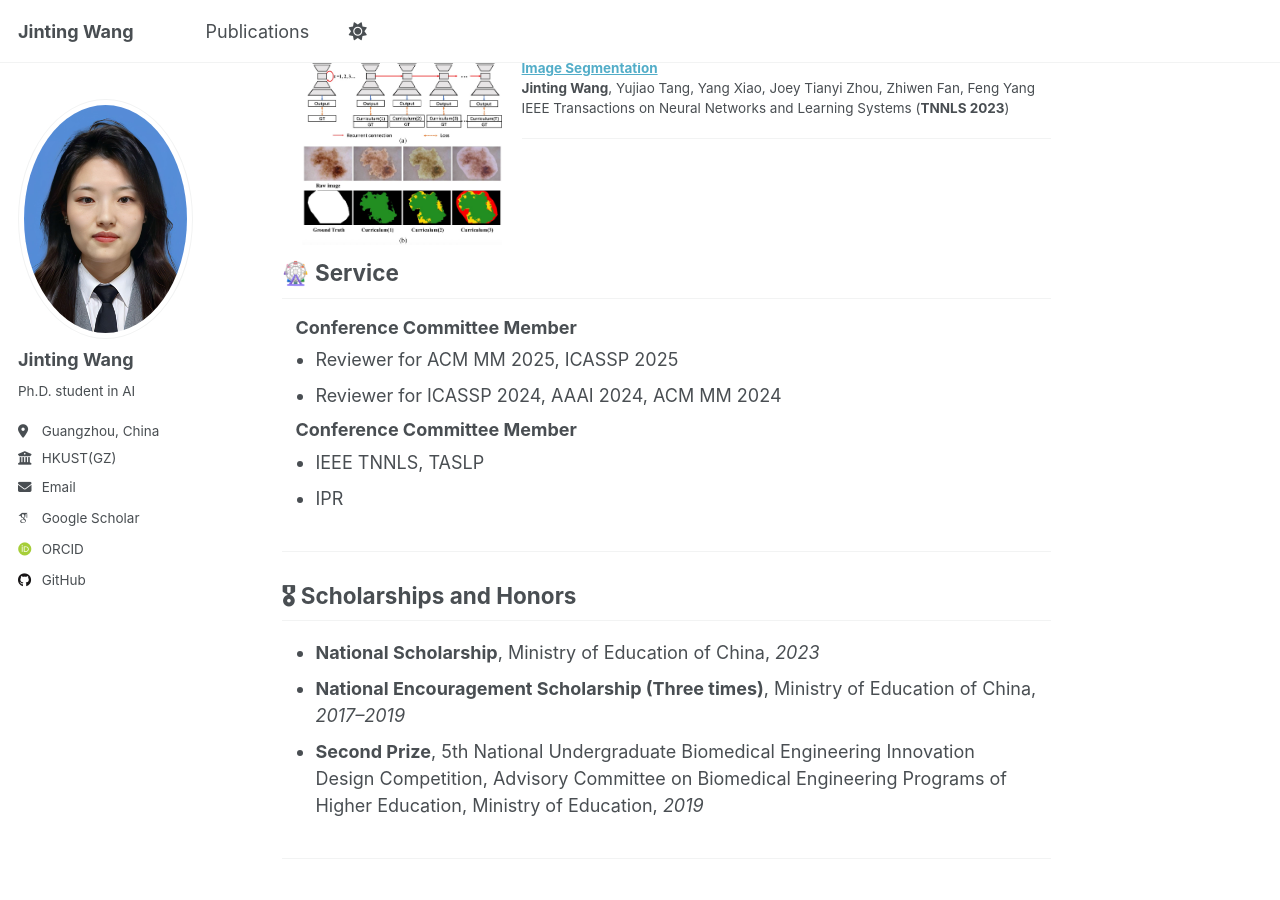
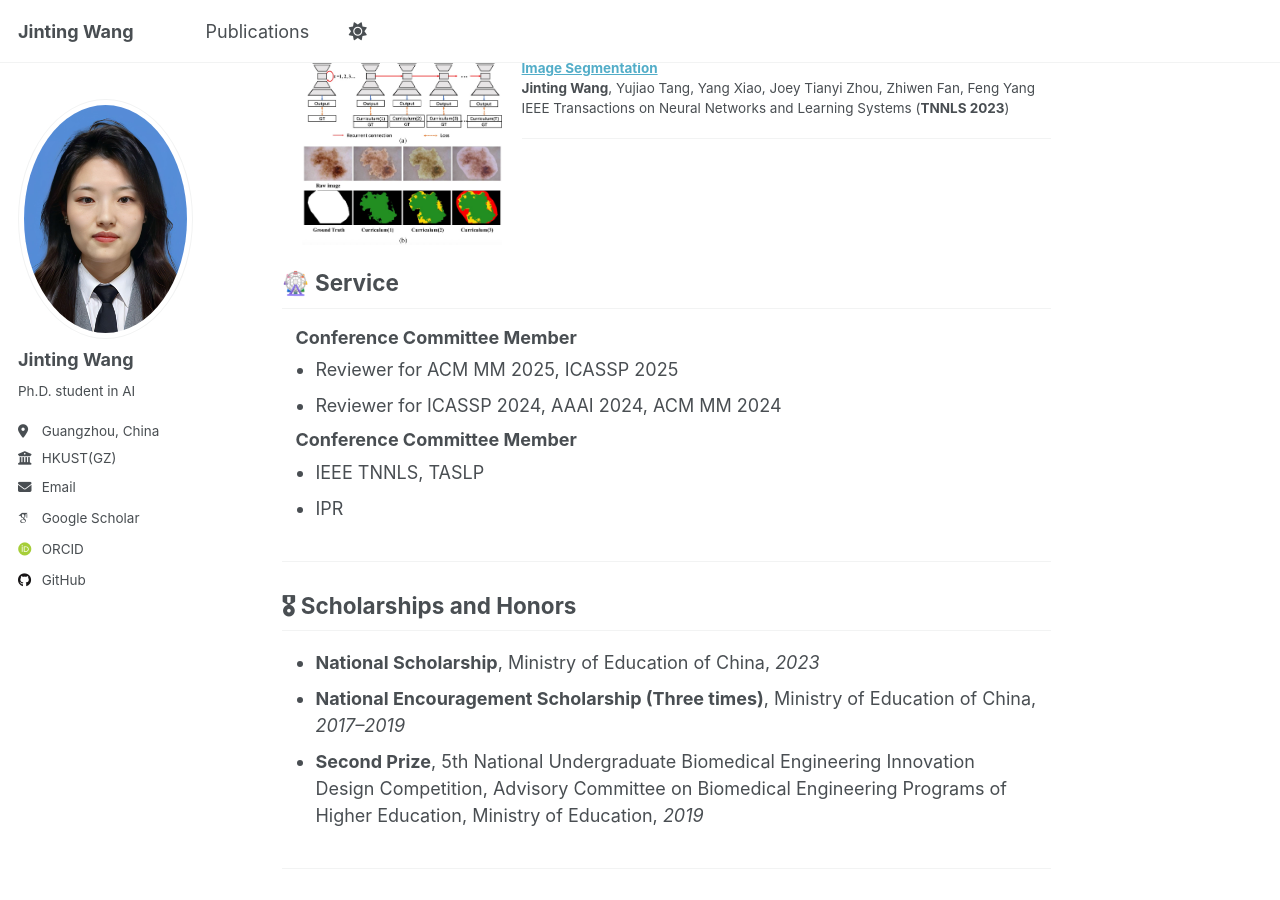
Before and after one commit to beria-moon/Beria.github.io, a Jekyll site: the page built from _pages/about.md, in a window 1280 px wide and 900 px high, scrolled down 1384 px. Built offline with Jekyll 4.4.1, drawn with Linux system fonts in a browser that asks for light colours; some web fonts are replaced.

Commit message:
Update about.md

```diff
--- a/_pages/about.md
+++ b/_pages/about.md
@@ -95,7 +95,7 @@ TaiChiNet: Negative-Positive Cross-Attention Network for Breast Lesion Segmentat
   <dd><strong>Jinting Wang</strong>, Yujiao Tang, Yang Xiao, Joey Tianyi Zhou, Zhiwen Fan, Feng Yang</dd>
   <dd><strong class="First"></strong> IEEE Transactions on Neural Networks and Learning Systems (<strong>TNNLS 2023</strong>)</dd>
 </dl>
-<hr style="margin-top: 20px; margin-bottom: 120px;">
+<hr style="margin-top: 20px; margin-bottom: 130px;">
 
 
 <h2 style="display: block; clear: both; margin: 20px 0 8px 0;">🎡 Service</h2>
```
